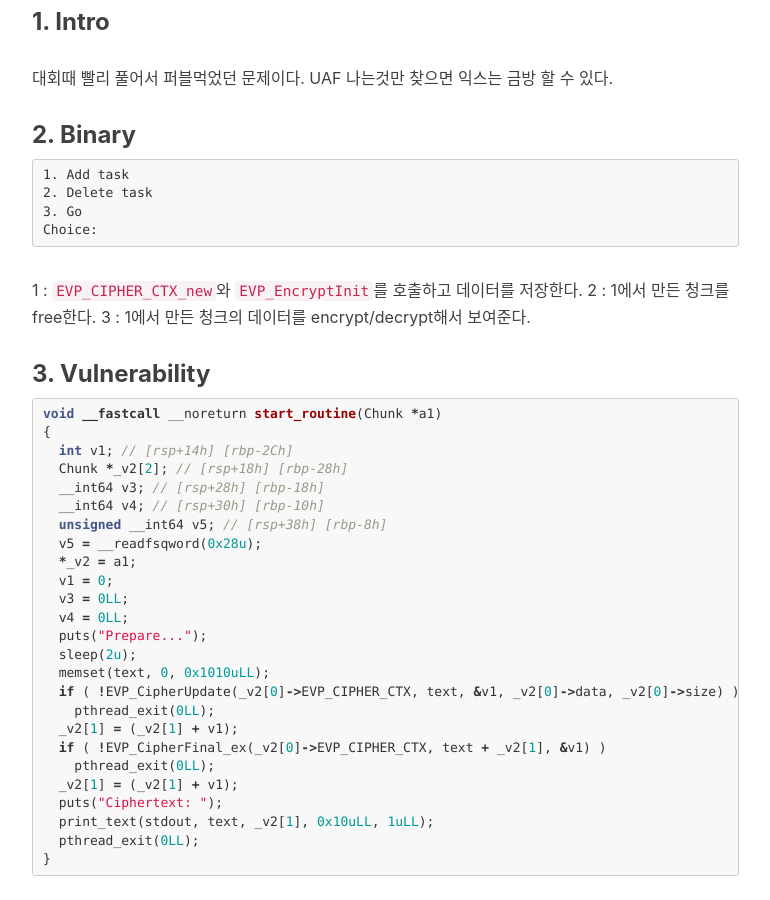
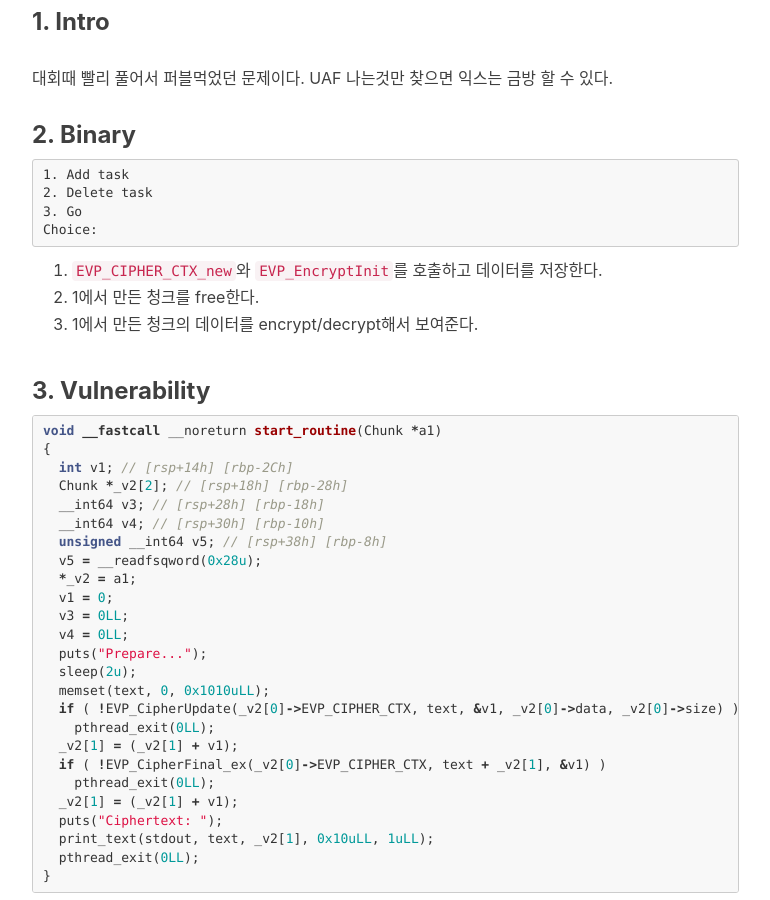
Before and after one commit to LYoungJoo/lyoungjoo.github.io, a Jekyll site: the page built from _posts/2019-08-07-0CTF-2019-zerotask-write-up.md, in a window 1280 px wide and 900 px high, scrolled down 694 px. Shown: the whole window, without its empty margins (233-1003 px from the left). Built offline with Jekyll 4.4.1, drawn with Linux system fonts in a browser that asks for light colours; nearby versions of some CDN libraries; comment, search, counter and statistics services are not loaded.

Commit message:
Update 2019-08-07-0CTF-2019-zerotask-write-up.md

````diff
--- a/_posts/2019-08-07-0CTF-2019-zerotask-write-up.md
+++ b/_posts/2019-08-07-0CTF-2019-zerotask-write-up.md
@@ -25,9 +25,9 @@ tags:
 Choice:
 ```
 
-1 : `EVP_CIPHER_CTX_new`와 `EVP_EncryptInit`를 호출하고 데이터를 저장한다.
-2 : 1에서 만든 청크를 free한다.
-3 : 1에서 만든 청크의 데이터를 encrypt/decrypt해서 보여준다.
+1. `EVP_CIPHER_CTX_new`와 `EVP_EncryptInit`를 호출하고 데이터를 저장한다.
+2. 1에서 만든 청크를 free한다.
+3. 1에서 만든 청크의 데이터를 encrypt/decrypt해서 보여준다.
 
 
 ### 3. Vulnerability
````
